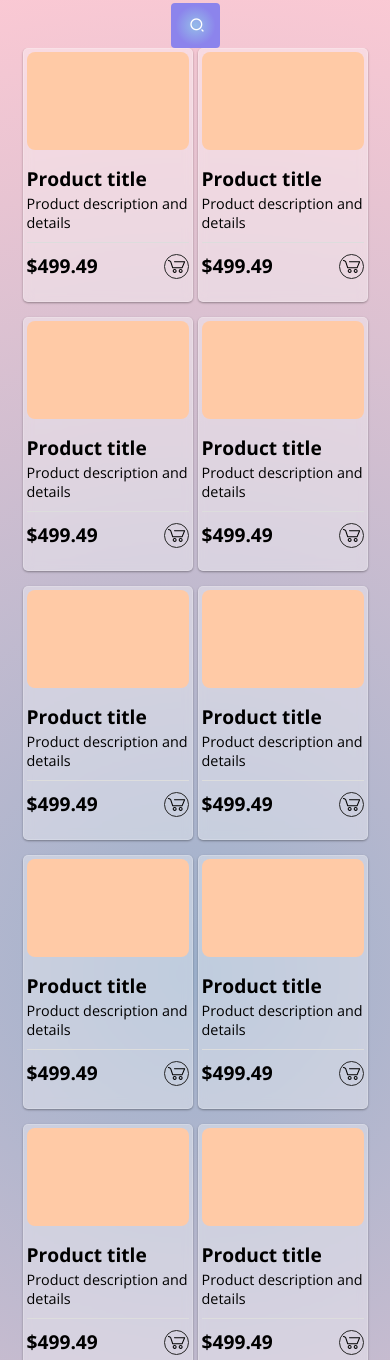
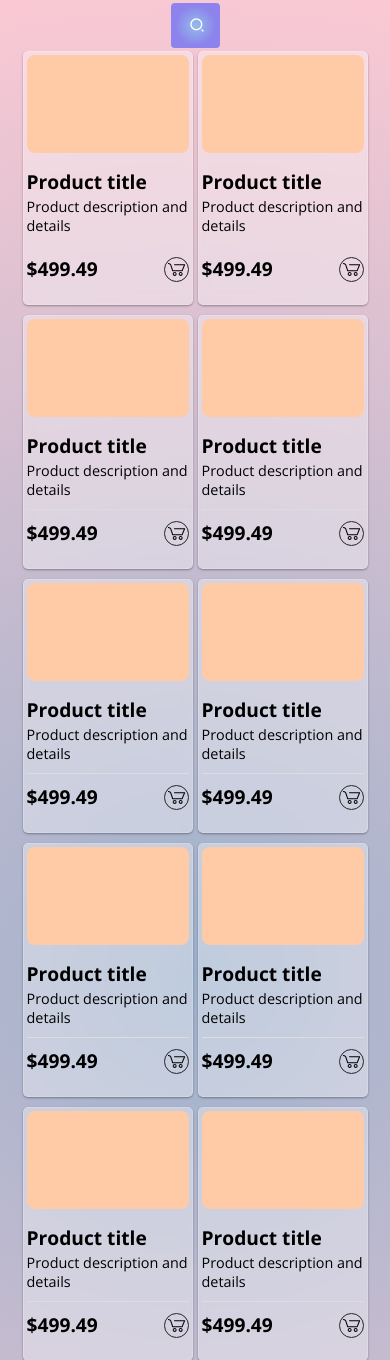
Before and after one commit to himafr/classy, a Node server app: page /products in a window 390 px wide. Shown: the part 56-1416 px from the top of the page. Run offline with Node 20, Linux system fonts and the light colour scheme.

Commit message:
card edit

```diff
--- a/index.js
+++ b/index.js
@@ -115,5 +115,4 @@ catch{
 
 app.listen(process.env.PORT||3000,()=>{
     console.log("sarted port 3000")
-
 })
--- a/public/css/offers.css
+++ b/public/css/offers.css
@@ -172,10 +172,11 @@ aside>div{
 /* aside// */
 /* article */
 .add-card{
+  padding-top: 3px;
   display: flex;
   justify-content: center;
     height: auto;
-  gap: 50px 10px;
+  gap: 30px 10px;
   flex-wrap: wrap;
   overflow-x: auto;
     overflow-y: auto;
@@ -293,7 +294,7 @@ background-color: #ffcaa6;
 }
 @media (max-width:470px){
   .add-card{
-    gap: 15px 5px;
+    gap: 10px 5px;
     }
     .card{
      padding: 3px;
--- a/public/css/products.css
+++ b/public/css/products.css
@@ -172,10 +172,11 @@ aside>div{
 /* aside// */
 /* article */
 .add-card{
+  margin-top: 3px;
   display: flex;
   justify-content: center;
     height: auto;
-  gap: 50px 10px;
+  gap: 30px 10px;
   flex-wrap: wrap;
   overflow-x: auto;
     overflow-y: auto;
@@ -293,7 +294,7 @@ footer{
 }
 @media (max-width:470px){
  .add-card{
-   gap: 15px 5px;
+   gap: 10px 5px;
    }
    .card{
     padding: 3px;
--- a/views/offers.ejs
+++ b/views/offers.ejs
@@ -204,7 +204,7 @@
         </aside>
 
         <article id="add-card" class="add-card article"></article>
-        <div id="asme" style="position: fixed; top: 70px; left: 150px">
+        <div id="asme">
           <h1>please join us to see what offers you missin</h1>
         </div>
       </section>
```
